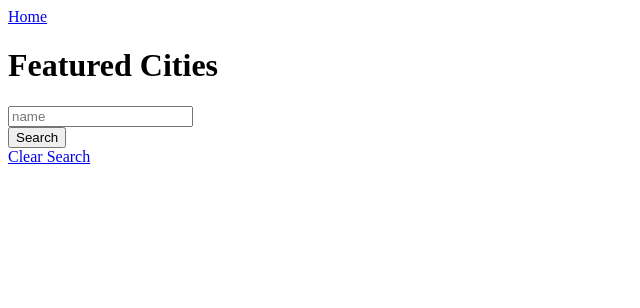
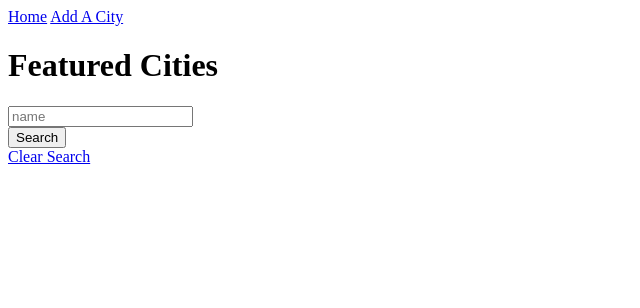
Before and after one commit to maxmcgrath1/Project_Wayfarer, a Django app: page /cities/ in a window 1280 px wide. Shown: the top 308 px of the page, without its empty margins (0-640 px from the left). Run offline with Django 4.2, Linux system fonts and the light colour scheme; data that the repository does not hold is empty.

Commit message:
Added a link for creating a city on list page

```diff
--- a/main_app/templates/city_list.html
+++ b/main_app/templates/city_list.html
@@ -4,6 +4,7 @@ Cities
 {% endblock%}
 {% block content%}
 <a href="/">Home</a>
+<a href="{% url 'city_create' %}">Add A City</a>
 <h1>{{header}}</h1>
 
 <form class="mb-5" method="get">
```
